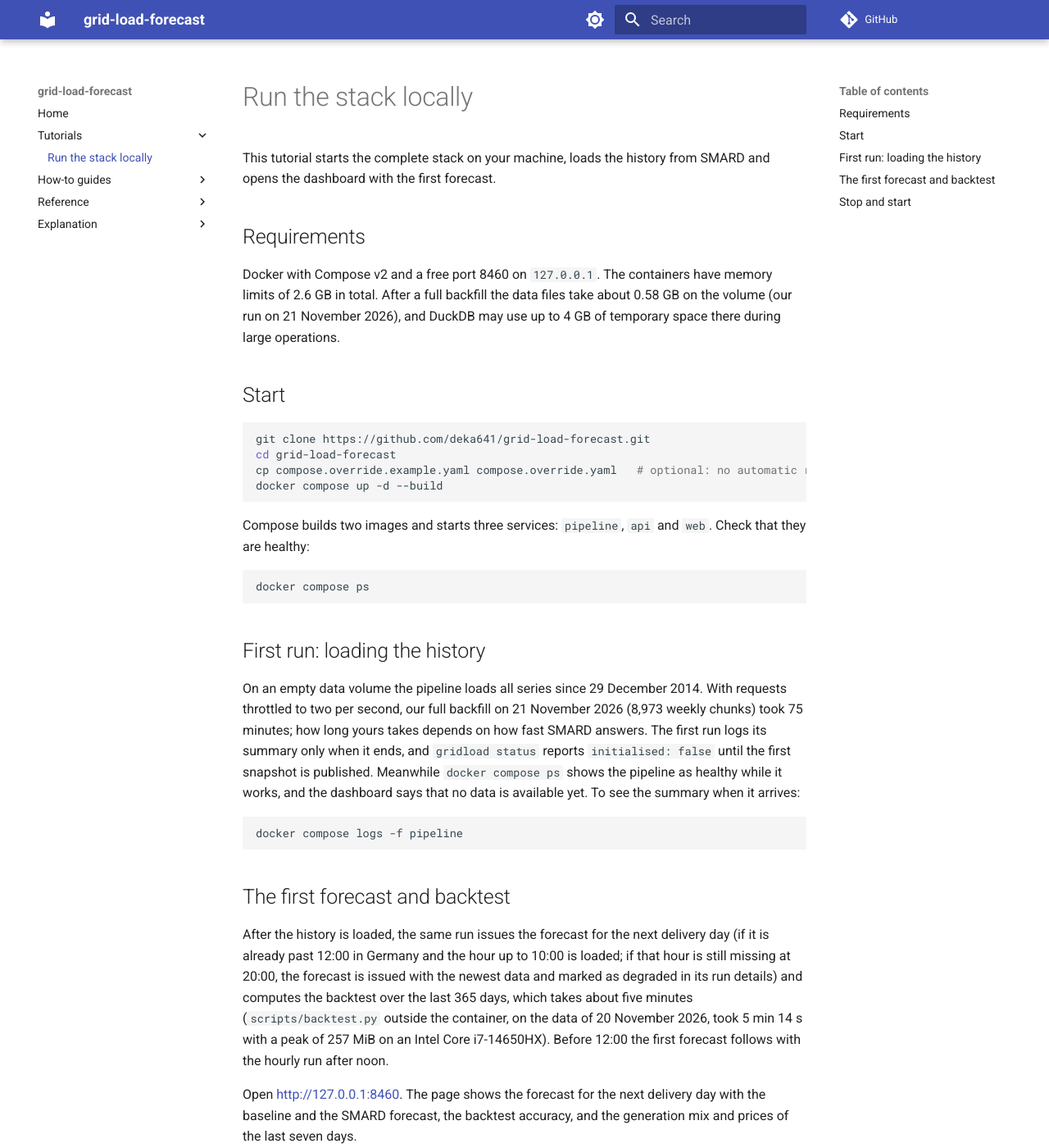
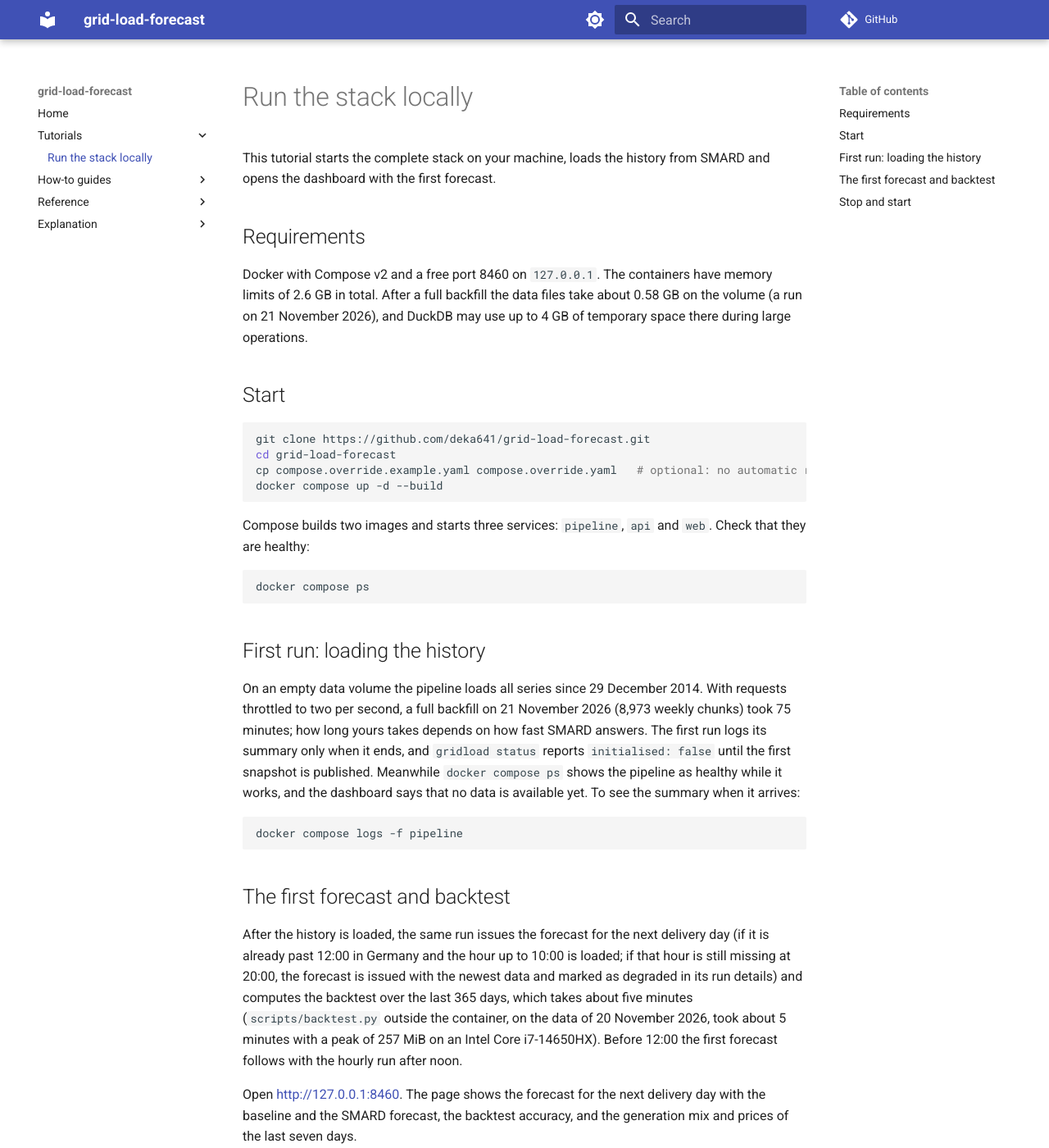
Before and after one commit to deka641/grid-load-forecast, an MkDocs documentation site: the page built from docs/tutorials/run-locally.md, in a window 1280 px wide and 1400 px high. Shown: the whole window at 82% size. Built offline with MkDocs 1.6.1 and Material for MkDocs 9.7.7, drawn with Linux system fonts in a browser that asks for light colours; comment, search, counter and statistics services are not loaded.

Commit message:
Name measured runs without the first person and drop a test count

````diff
--- a/docs/tutorials/run-locally.md
+++ b/docs/tutorials/run-locally.md
@@ -4,7 +4,7 @@ This tutorial starts the complete stack on your machine, loads the history from
 
 ## Requirements
 
-Docker with Compose v2 and a free port 8460 on `127.0.0.1`. The containers have memory limits of 2.6 GB in total. After a full backfill the data files take about 0.58 GB on the volume (our run on 21 November 2026), and DuckDB may use up to 4 GB of temporary space there during large operations.
+Docker with Compose v2 and a free port 8460 on `127.0.0.1`. The containers have memory limits of 2.6 GB in total. After a full backfill the data files take about 0.58 GB on the volume (a run on 21 November 2026), and DuckDB may use up to 4 GB of temporary space there during large operations.
 
 ## Start
 
@@ -23,7 +23,7 @@ docker compose ps
 
 ## First run: loading the history
 
-On an empty data volume the pipeline loads all series since 29 December 2014. With requests throttled to two per second, our full backfill on 21 November 2026 (8,973 weekly chunks) took 75 minutes; how long yours takes depends on how fast SMARD answers. The first run logs its summary only when it ends, and `gridload status` reports `initialised: false` until the first snapshot is published. Meanwhile `docker compose ps` shows the pipeline as healthy while it works, and the dashboard says that no data is available yet. To see the summary when it arrives:
+On an empty data volume the pipeline loads all series since 29 December 2014. With requests throttled to two per second, a full backfill on 21 November 2026 (8,973 weekly chunks) took 75 minutes; how long yours takes depends on how fast SMARD answers. The first run logs its summary only when it ends, and `gridload status` reports `initialised: false` until the first snapshot is published. Meanwhile `docker compose ps` shows the pipeline as healthy while it works, and the dashboard says that no data is available yet. To see the summary when it arrives:
 
 ```bash
 docker compose logs -f pipeline
@@ -31,7 +31,7 @@ docker compose logs -f pipeline
 
 ## The first forecast and backtest
 
-After the history is loaded, the same run issues the forecast for the next delivery day (if it is already past 12:00 in Germany and the hour up to 10:00 is loaded; if that hour is still missing at 20:00, the forecast is issued with the newest data and marked as degraded in its run details) and computes the backtest over the last 365 days, which takes about five minutes (`scripts/backtest.py` outside the container, on the data of 20 November 2026, took 5 min 14 s with a peak of 257 MiB on an Intel Core i7-14650HX). Before 12:00 the first forecast follows with the hourly run after noon.
+After the history is loaded, the same run issues the forecast for the next delivery day (if it is already past 12:00 in Germany and the hour up to 10:00 is loaded; if that hour is still missing at 20:00, the forecast is issued with the newest data and marked as degraded in its run details) and computes the backtest over the last 365 days, which takes about five minutes (`scripts/backtest.py` outside the container, on the data of 20 November 2026, took about 5 minutes with a peak of 257 MiB on an Intel Core i7-14650HX). Before 12:00 the first forecast follows with the hourly run after noon.
 
 Open [http://127.0.0.1:8460](http://127.0.0.1:8460). The page shows the forecast for the next delivery day with the baseline and the SMARD forecast, the backtest accuracy, and the generation mix and prices of the last seven days.
 
````
Also changed, not shown: README.md (+2 -2 lines), docs/how-to/develop.md (+1 -1 lines).
